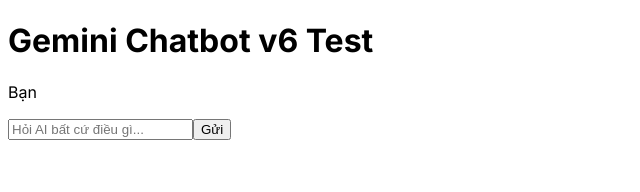
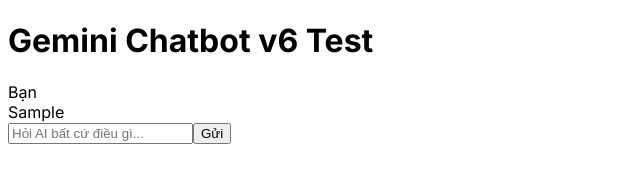
Before and after one commit to phxbinh/TrungNguyen, a Next.js app: page /ai-agent in a window 1280 px wide. Both pictures are taken after typing "Sample" into the empty fields and a click on the button "Gửi". Shown: the top 192 px of the page, without its empty margins (0-640 px from the left). Built offline with nearby package versions, Linux system fonts and the light colour scheme.

Commit message:
Update page.tsx

```diff
--- a/src/app/ai-agent/page.tsx
+++ b/src/app/ai-agent/page.tsx
@@ -52,20 +52,20 @@ import { useState } from 'react';
 import { useChat } from '@ai-sdk/react';
 
 export default function ChatbotTest() {
-  // Tự quản lý state input theo chuẩn AI SDK v6
+  // Tự quản lý trạng thái input theo chuẩn AI SDK v6
   const [inputValue, setInputValue] = useState('');
 
-  // useChat bản mới chỉ trả về danh sách messages và hàm sendMessage
+  // useChat chỉ trả về danh sách messages và hàm sendMessage
   const { messages, sendMessage } = useChat();
 
   const handleFormSubmit = (e: React.FormEvent) => {
     e.preventDefault();
     if (!inputValue.trim()) return;
 
-    // Gửi tin nhắn đi theo cấu trúc mới
+    // Gửi tin nhắn đi dưới cấu trúc object mới
     sendMessage({ text: inputValue });
 
-    // Xóa trống ô nhập sau khi gửi
+    // Xóa sạch ô nhập sau khi gửi
     setInputValue('');
   };
 
@@ -78,12 +78,22 @@ export default function ChatbotTest() {
         {messages.length === 0 && (
           <p className="text-gray-400 text-center">Hãy nhập gì đó để bắt đầu kiểm tra...</p>
         )}
+
         {messages.map(m => (
           <div key={m.id} className={`p-2 rounded ${m.role === 'user' ? 'bg-blue-100 text-right' : 'bg-green-100 text-left'}`}>
-            <span className="font-bold block text-xs text-gray-500">
+            <span className="font-bold block text-xs text-gray-500 mb-1">
               {m.role === 'user' ? 'Bạn' : 'AI'}
             </span>
-            <p className="whitespace-pre-wrap">{m.content}</p>
+
+            {/* CẤU TRÚC MỚI: Quét qua mảng parts để lấy nội dung text */}
+            <div className="whitespace-pre-wrap">
+              {m.parts.map((part, index) => {
+                if (part.type === 'text') {
+                  return <span key={index}>{part.text}</span>;
+                }
+                return null;
+              })}
+            </div>
           </div>
         ))}
       </div>
```
